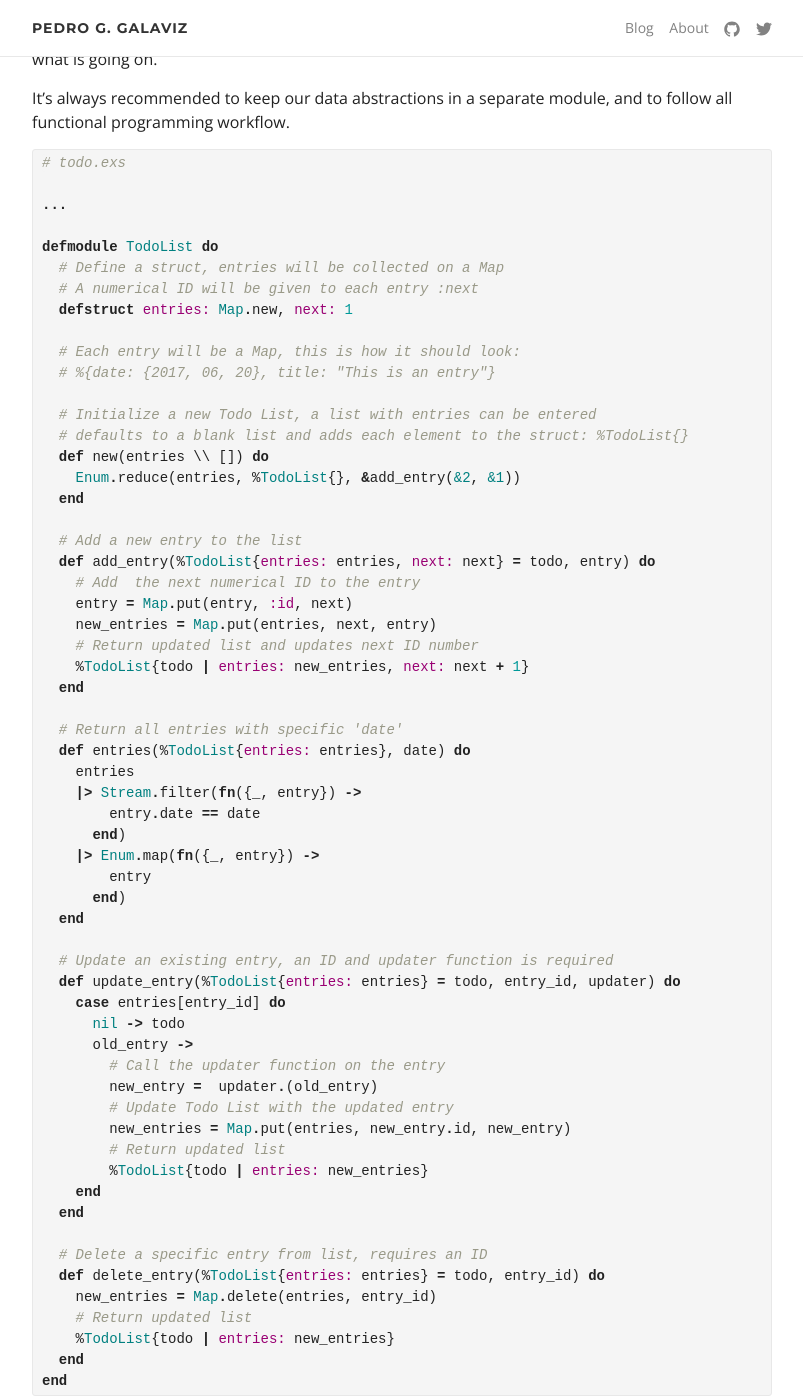
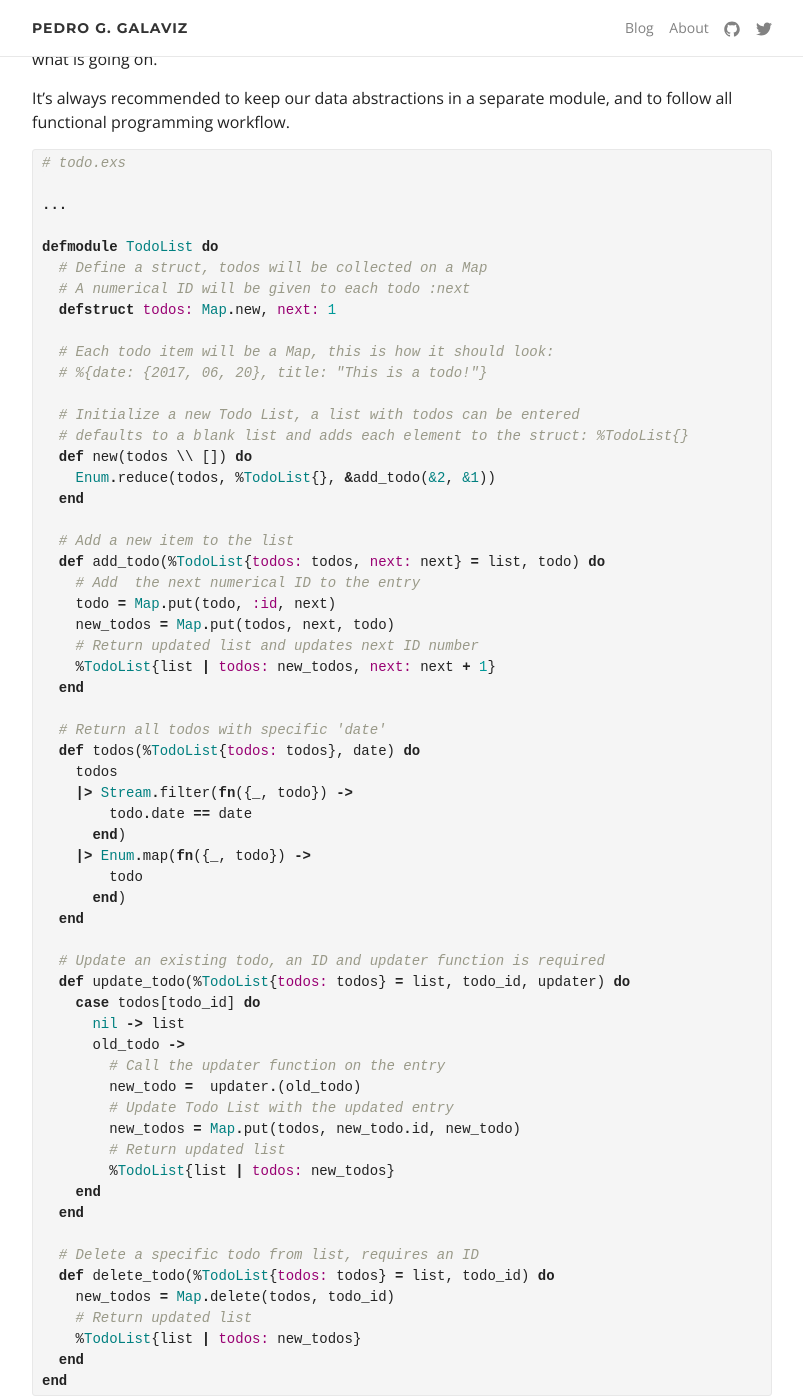
Before and after one commit to pggalaviz/pggalaviz, a Jekyll site: the page built from _posts/2017-06-20-server-processes-in-elixir.md, in a window 1280 px wide and 1400 px high, scrolled down 1078 px. Shown: the whole window, without its empty margins (238-1041 px from the left). Built offline with Jekyll 4.4.1, drawn with Linux system fonts in a browser that asks for light colours; comment, search, counter and statistics services are not loaded; some of the changed text lies outside the part shown.

Commit message:
Updated a post

```diff
--- a/_posts/2017-06-20-server-processes-in-elixir.md
+++ b/_posts/2017-06-20-server-processes-in-elixir.md
@@ -67,58 +67,58 @@ to follow all functional programming workflow.
 ...
 
 defmodule TodoList do
-  # Define a struct, entries will be collected on a Map
-  # A numerical ID will be given to each entry :next
-  defstruct entries: Map.new, next: 1
+  # Define a struct, todos will be collected on a Map
+  # A numerical ID will be given to each todo :next
+  defstruct todos: Map.new, next: 1
 
-  # Each entry will be a Map, this is how it should look:
-  # %{date: {2017, 06, 20}, title: "This is an entry"}
+  # Each todo item will be a Map, this is how it should look:
+  # %{date: {2017, 06, 20}, title: "This is a todo!"}
 
-  # Initialize a new Todo List, a list with entries can be entered
+  # Initialize a new Todo List, a list with todos can be entered
   # defaults to a blank list and adds each element to the struct: %TodoList{}
-  def new(entries \\ []) do
-    Enum.reduce(entries, %TodoList{}, &add_entry(&2, &1))
+  def new(todos \\ []) do
+    Enum.reduce(todos, %TodoList{}, &add_todo(&2, &1))
   end
 
-  # Add a new entry to the list
-  def add_entry(%TodoList{entries: entries, next: next} = todo, entry) do
+  # Add a new item to the list
+  def add_todo(%TodoList{todos: todos, next: next} = list, todo) do
     # Add  the next numerical ID to the entry
-    entry = Map.put(entry, :id, next)
-    new_entries = Map.put(entries, next, entry)
+    todo = Map.put(todo, :id, next)
+    new_todos = Map.put(todos, next, todo)
     # Return updated list and updates next ID number
-    %TodoList{todo | entries: new_entries, next: next + 1}
+    %TodoList{list | todos: new_todos, next: next + 1}
   end
 
-  # Return all entries with specific 'date'
-  def entries(%TodoList{entries: entries}, date) do
-    entries
-    |> Stream.filter(fn({_, entry}) ->
-        entry.date == date
+  # Return all todos with specific 'date'
+  def todos(%TodoList{todos: todos}, date) do
+    todos
+    |> Stream.filter(fn({_, todo}) ->
+        todo.date == date
       end)
-    |> Enum.map(fn({_, entry}) ->
-        entry
+    |> Enum.map(fn({_, todo}) ->
+        todo
       end)
   end
 
-  # Update an existing entry, an ID and updater function is required
-  def update_entry(%TodoList{entries: entries} = todo, entry_id, updater) do
-    case entries[entry_id] do
-      nil -> todo
-      old_entry ->
+  # Update an existing todo, an ID and updater function is required
+  def update_todo(%TodoList{todos: todos} = list, todo_id, updater) do
+    case todos[todo_id] do
+      nil -> list
+      old_todo ->
         # Call the updater function on the entry
-        new_entry =  updater.(old_entry)
+        new_todo =  updater.(old_todo)
         # Update Todo List with the updated entry
-        new_entries = Map.put(entries, new_entry.id, new_entry)
+        new_todos = Map.put(todos, new_todo.id, new_todo)
         # Return updated list
-        %TodoList{todo | entries: new_entries}
+        %TodoList{list | todos: new_todos}
     end
   end
 
-  # Delete a specific entry from list, requires an ID
-  def delete_entry(%TodoList{entries: entries} = todo, entry_id) do
-    new_entries = Map.delete(entries, entry_id)
+  # Delete a specific todo from list, requires an ID
+  def delete_todo(%TodoList{todos: todos} = list, todo_id) do
+    new_todos = Map.delete(todos, todo_id)
     # Return updated list
-    %TodoList{todo | entries: new_entries}
+    %TodoList{list | todos: new_todos}
   end
 end
 {% endhighlight %}
@@ -150,12 +150,12 @@ end
 ...
 {% endhighlight %}
 
-Now let's create the `add_entry` function, this one will send a message to the
-server's mailbox with the following structure: `{:add_entry, entry}`. We can
+Now let's create the `add_todo` function, this one will send a message to the
+server's mailbox with the following structure: `{:add_todo, todo}`. We can
 send a new entry to our previously created server by calling:
 
 {% highlight elixir %}
-iex(1)> TodoServer.add_entry(server_pid, %{date: {2017, 06, 20}, title: "I'm a new
+iex(1)> TodoServer.add_todo(server_pid, %{date: {2017, 06, 20}, title: "I'm a new
 entry!"})
 {% endhighlight %}
 
@@ -165,31 +165,31 @@ The function should look like this:
 # todo.exs
 defmodule TodoServer do
   ...
-  def add_entry(server_pid, entry) do
-    send(server_pid, {:add_entry, entry})
+  def add_todo(server_pid, todo) do
+    send(server_pid, {:add_todo, todo})
   end
 end
 ...
 {% endhighlight %}
 
-In the same way we can create the `update_entry` and the `delete_entry`
+In the same way we can create the `update_todo` and the `delete_todo`
 functions:
 
 {% highlight elixir %}
 # todo.exs
 defmodule TodoServer do
   ...
-  def update_entry(server_pid, entry_id, updater_function) do
-    send(server_pid, {:update_entry, entry_id, updater_function})
+  def update_todo(server_pid, todo_id, updater_function) do
+    send(server_pid, {:update_todo, todo_id, updater_function})
   end
-  def delete_entry(server_pid, entry_id) do
-    send(server_pid, {:delete_entry, entry_id})
+  def delete_todo(server_pid, todo_id) do
+    send(server_pid, {:delete_todo, todo_id})
   end
 end
 ...
 {% endhighlight %}
 
-Notice that to call these we need to pass parameters such as the entry ID or the
+Notice that to call these we need to pass parameters such as the todo ID or the
 updater function.
 
 All these previous functions can help us modify our Todo List instance
@@ -206,7 +206,7 @@ message passing. Lets say process **A** needs a response from server **B**, then
 send **A** another message with the response. While **B** is working, **A** is
 blocked waiting for a response. This is exactly what we'll do.
 
-The `entries` function will return all entries with the same date (passed in the
+The `todos` function will return all entries with the same date (passed in the
 arguments), while the `list` function will return our complete Todo List instance. Both
 functions when called will send a message to the server, however the caller's
 PID (such as IEx's) will be passed via the `self/0` function.
@@ -224,9 +224,9 @@ Functions should look like this:
 # todo.exs
 defmodule TodoServer do
   ...
-  def entries(server_pid, date)
+  def todos(server_pid, date)
     # Here self() returns the PID of the caller
-    send(server_pid, {:entries, self(), date})
+    send(server_pid, {:todos, self(), date})
     receive do
       {:todo_entries, entries} -> entries
     after 5000 ->
@@ -301,7 +301,7 @@ used, making Elixir's processes very cheap to create and use.
 
 Now let's implement the `process_message` function, remember our client
 implementation can send different types of messages, if we want to create an
-entry the `{:add_entry, entry}` message is passed, and if we want the full list
+entry the `{:add_todo, todo}` message is passed, and if we want the full list
 we pass the `{:list, self()}` message. So we need our function to compute what
 we expect according to the message it received, and for this we'll use different
 clauses:
@@ -310,17 +310,17 @@ clauses:
 # todo.exs
 defmodule TodoServer do
   ...
-  defp process_message(todo_list, {:add_entry, new_entry}) do
-    TodoList.add_entry(todo_list, new_entry)
+  defp process_message(todo_list, {:add_todo, new_todo}) do
+    TodoList.add_todo(todo_list, new_todo)
   end
-  defp process_message(todo_list, {:update_entry, id, updater}) do
-    TodoList.update_entry(todo_list, id, updater)
+  defp process_message(todo_list, {:update_todo, id, updater}) do
+    TodoList.update_todo(todo_list, id, updater)
   end
-  defp process_message(todo_list, {:delete_entry, id}) do
-    TodoList.delete_entry(todo_list, id)
+  defp process_message(todo_list, {:delete_todo, id}) do
+    TodoList.delete_todo(todo_list, id)
   end
-  defp process_message(todo_list, {:entries, caller, date}) do
-    send(caller, {:todo_entries, TodoList.entries(todo_list, date)})
+  defp process_message(todo_list, {:todos, caller, date}) do
+    send(caller, {:todo_entries, TodoList.todos(todo_list, date)})
     todo_list
   end
   defp process_message(todo_list, {:list, caller}) do
```
